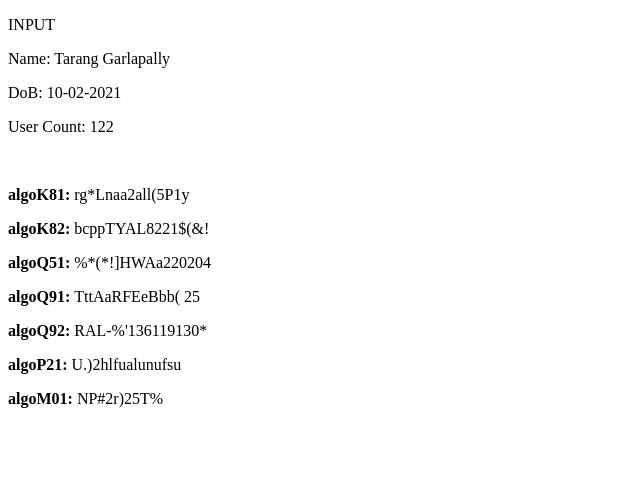
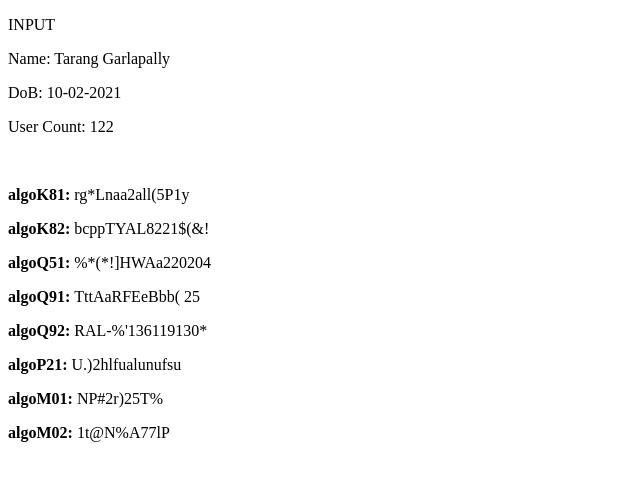
Before and after one commit to TarangGarlapally/StrongPasswordGenerator, a plain HTML site: page index.html in a window 1280 px wide. Shown: the whole page, without its empty margins (0-640 px from the left). Drawn offline with Linux system fonts and the light colour scheme.

Commit message:
added algoM02

```diff
--- /dev/null
+++ b/algoM02.js
@@ -0,0 +1,134 @@
+function NumToSingle(num){
+	/*
+	    Function Description:
+        Has one parameter: num:int
+        returns single digit num
+	*/
+	var sum = num;
+	while(sum/10>=1){
+		sum = 0;
+		while(num>0){
+			sum += num%10;
+			num = Math.floor(num/10);
+		}
+		num = sum;
+	}
+	return sum.toString();
+}
+function algoM02(name,dob,user_count){
+
+    let date = parseInt(dob.split("-")[0])
+    let month = parseInt(dob.split("-")[1])
+    let year = parseInt(dob.split("-")[2])
+
+    dob=dob.replace(/-/g,"");
+
+    let password = "";
+
+
+
+    //special character list
+    var spl_char = "@#$_()!";
+
+    //removing all spaces in name and converting name to lowercase
+    name = name.replace(/ /g,"").toLowerCase();
+
+    let user= NumToSingle(user_count);
+
+    //1st character
+
+    let number= dob.charAt(Math.floor(Math.random() * dob.length))
+
+    if(date % 2==0){
+        password += NumToSingle(parseInt(number)*user_count);
+    }
+    else{
+        password += spl_char.charAt(Math.floor(Math.random() * spl_char.length));
+
+    }
+
+    //2nd character
+
+    let n=name.charAt(Math.floor(Math.random() * name.length))
+    n=n.toString()
+
+    if((date+month)%2 ==1){
+
+        password += name.charAt(Math.floor(Math.random() * name.length)).toUpperCase();
+    }
+    else{
+        password += String.fromCharCode(n.charCodeAt(0)+month);
+
+
+    }
+
+    //3rd charcter
+
+    let number1= dob.charAt(Math.floor(Math.random() * dob.length))
+
+
+    if((date % 2) != 0){
+        password += NumToSingle(parseInt(number1)*year);
+    }
+    else{
+        password +=spl_char.charAt(Math.floor(Math.random() * spl_char.length));
+    }
+
+
+    //4th character
+
+    let n1=name.charAt(Math.floor(Math.random() * name.length))
+    n1=n1.toString();
+
+    if((date+month)%2 != 1){
+        password += String.fromCharCode(n1.charCodeAt(0)).toUpperCase();
+    }
+    else{
+        password +=String.fromCharCode(n1.charCodeAt(0)+month);
+    }
+
+    //5th character
+
+    password += String.fromCharCode(parseInt(user)+32);
+
+    //6th character
+
+    if((name.length) %3==1){
+        password += name.charAt(Math.floor(Math.random() * name.length)).toUpperCase();
+        }
+    else{
+        password += name.charAt(Math.floor(Math.random() * name.length)).toLowerCase();
+    }
+
+    //7th character
+
+    password += NumToSingle(parseInt(user)+date*month);
+
+    //8th character
+
+    password += NumToSingle((year%date)*(month+user_count));
+
+    //9th character
+
+
+    if((name.length) %3==0){
+        password += name.charAt(Math.floor(Math.random() * name.length)).toUpperCase();
+    }
+    else{
+        password += name.charAt(Math.floor(Math.random() * name.length)).toLowerCase();
+    }
+
+    //10th character
+
+    if((name.length) %4==0){
+        password += name.charAt(Math.floor(Math.random() * name.length)).toUpperCase();
+    }
+    else{
+        password += name.charAt(Math.floor(Math.random() * name.length)).toLowerCase();
+    }
+
+    return password;
+}
+
+
+console.log(algoM02("koushik","19-03-2001",143));
--- a/index.html
+++ b/index.html
@@ -5,6 +5,7 @@
 	<script src="algoK81.js"></script>
 	<script src="algoK82.js"></script>
 	<script src="algoM01.js"></script>
+	<script src="algoM02.js"></script>
 	<script src="algoP21.js"></script>
 	<script src="algoQ51.js"></script>
 	<script src="algoQ91.js"></script>
@@ -23,6 +24,7 @@
 	<p id = "text5"></p>
 	<p id = "text6"></p>
 	<p id = "text7"></p>
+	<p id = "text8"></p>
 <script>
 	algoK81("Tarang Garlapally", '10-02-2000',122);
 	document.getElementById("text1").innerHTML = "<b>algoK81: </b>" + algoK81("Tarang Garlapally", '10-02-2021',122);
@@ -33,6 +35,7 @@
 	document.getElementById("text3").innerHTML = "<b>algoQ51: </b>" + algoQ51("Tarang Garlapally", '10-02-2021',122);
 	document.getElementById("text6").innerHTML = "<b>algoP21: </b>" + algoP21("Tarang Garlapally", '10-02-2021',122);
 	document.getElementById("text7").innerHTML = "<b>algoM01: </b>" + algoM01("Tarang Garlapally", '10-02-2021',122);
+	document.getElementById("text8").innerHTML = "<b>algoM02: </b>" + algoM02("Tarang Garlapally", '10-02-2021',122);
 </script>
 </body>
 </html>
```
